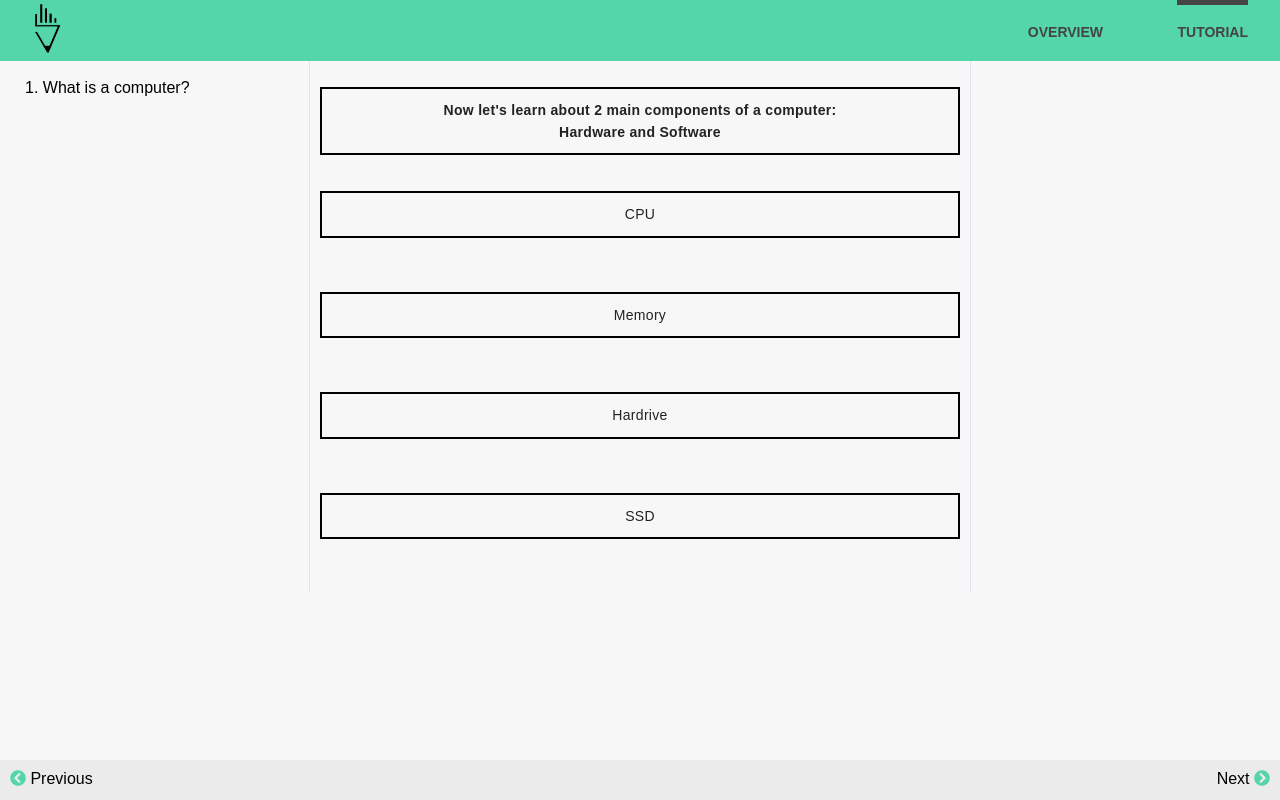
After one commit to ragarwalll/minorProject, a PHP site: page /beginner/3.php in a window 1280 px wide. The commit adds this page. Run offline with PHP 8.4, Linux system fonts and the light colour scheme; some libraries are stand-ins or nearby versions.

Commit message:
Content to beginner added partially

```diff
--- /dev/null
+++ b/beginner/3.php
@@ -0,0 +1,147 @@
+<!DOCTYPE html>
+<html lang="en">
+<head>
+    <meta charset="UTF-8">
+    <meta name="viewport" content="width=device-width, initial-scale=1.0">
+    <meta http-equiv="X-UA-Compatible" content="ie=edge">
+    <link rel="stylesheet" href="https://use.fontawesome.com/releases/v5.5.0/css/all.css" integrity="sha384-B4dIYHKNBt8Bc12p+WXckhzcICo0wtJAoU8YZTY5qE0Id1GSseTk6S+L3BlXeVIU" crossorigin="anonymous">
+    <link rel="stylesheet" href="./css/main.css">
+    <link rel="stylesheet" href="../css-global/preloader-icon.css">
+    <script type='text/javascript' src='../js-global/jquery.min.js'></script>
+    <script src='../js-global/preloader-icon.js'></script>
+    <link rel="stylesheet" href="../css-global/header.css">
+    <script src='../js-global/header-toggle.js'></script>
+    <link rel="stylesheet" href="../css-global/left-sided.css">
+    <link rel="stylesheet" href="../css-global/main-wrapper.css">
+    <link rel="stylesheet" href="../css-global/footer-fixed.css">
+    <title>Beginner | Digital Literacy Programme</title>
+</head>
+<body>
+    <div class="spinner-wrapper" id="loader">
+        <div class="spinner">
+            <div class="pencil_l"></div><div class="correct1"></div>
+            <div class="pencil_s1"></div>
+            <div class="data1"></div>
+            <div class="data2"></div>
+            <div class="data3"></div>
+            <div class="data4"></div>
+            <div class="pencil_r"></div>
+            <div class="arrow_up"></div>
+            <div class="correct2"></div>
+            <div class="pencil_h"></div>
+        </div>
+    </div>
+
+    <div id="container" class="top">
+        <header>
+            <div class="container" id="nav">
+            <div class="logo"><a href="index.php"> <img src="../img/logo.png" width="30" alt=""></div></a>
+                <nav>
+                    <ul>
+                    <li><a href="./" class="navItem ">Overview</a></li>
+                    <li><a href="" class="navItem navItem1">Tutorial</a></li>
+
+                    </ul>
+                </nav>
+                <div class="nav-toggle">
+                    <div class="hamburger"></div>
+                </div>
+                <div class="nav-toggle1">
+                        <div class="hamburger1"></div>
+                </div>
+            </div>
+        </header>
+        <div class="top-scroll">
+            <a href="javascript:void(0)"><i class="fas fa-chevron-circle-up fa-2x"></i></a>
+        </div>
+        <div class="paging">
+            <a href="1.php" class="pageInc"><i class="fas fa-chevron-circle-left ico"></i> Previous </a>
+            <a href="3.php" class="pageInc pageInc1">Next <i class="fas fa-chevron-circle-right ico"></i></a>
+        </div>
+
+        <div class="left-sided">
+            <div class="index">
+                <ol>
+                    <li><a href="javascript:void(0)" data="1">What is a computer?</a></li>
+
+                </ol>
+            </div>
+        </div>
+
+        <div class="main-wrapper beginner-content">
+           <div class="card">
+                <div class="heading">
+                    <p> Now let's learn about 2 main components of a computer: <br>Hardware and Software</p>
+                </div>
+            </div>
+            <br><br>
+            <div class="card question">
+                <div class="center">
+                    <p>CPU</p>
+                </div>
+            </div>
+            <br>
+            <div class="card answer">
+                <div class="center">
+                    <p>The Central Processing Unit, or CPU, does nearly all the calculating. It is the main microchip in the computer that distributes tasks to all other parts of the computer. When most people talk about the processor, or chip, it is actually the CPU they are referring to.</p>
+                </div>
+            </div>
+            <br><br>
+            <div class="card question">
+                <div class="center">
+                    <p>Memory</p>
+                </div>
+            </div>
+            <br>
+            <div class="card answer">
+                <div class="center">
+                    <p> RAM (Random Access Memory), commonly called just memory, holds computer code that needs to be operated on quickly. This allows information held in memory to quickly interact with the CPU. The amount of RAM available is limited and therefore needs to be constantly cleared and refilled (don't worry; all computers do this automatically). RAM is just one part of the computer that determines your speed.
+
+
+RAM is referred to as "volatile" memory because the information stored in it disappears when the power is turned off. Hard drives and flash drives, on the other hand, contain non-volatile memory, which is like paper: it can be destroyed or erased, but when properly taken care of, can last forever.
+
+
+RAM is plugged into special slots on the motherboard. There is a large link (known as a bus) from the memory to the CPU. Each motherboard has a fixed number of slots for RAM - often 2 or 4 slots. Only certain types of RAM and sizes of RAM can be used with any motherboard. So before buying, check your motherboard details.</p>
+                </div>
+            </div>
+            <br><br>
+
+            <div class="card question">
+                <div class="center">
+                    <p>Hardrive</p>
+                </div>
+            </div>
+            <br>
+            <div class="card answer">
+                <div class="center">
+                    <p> Software is bound only by the creator's imagination and the user's willingness to use the software.</p>
+                </div>
+            </div>
+            <br><br>
+            <div class="card question">
+                <div class="center">
+                    <p>SSD</p>
+                </div>
+            </div>
+            <br>
+            <div class="card answer">
+                <div class="center">
+                    <p> Software is bound only by the creator's imagination and the user's willingness to use the software.</p>
+                </div>
+            </div>
+            <br><br>
+            <div class="center answer">
+                <img src="../img/computer.jpg" width="200" alt="">
+            </div>
+
+
+
+
+        </div>
+
+         <script src='../js-global/reveal.js'></script>
+        <script src='../js-global/scroll.js'></script>
+        <script src='../js-global/scroll-top.js'></script>
+        <br> <br>
+</body>
+</html>
--- a/css-global/main-wrapper.css
+++ b/css-global/main-wrapper.css
@@ -79,3 +79,30 @@
     all: unset;
     cursor: pointer;
 }
+.heading{
+    text-align: center;
+}
+
+.card{
+    padding: 10px;
+    border: 2px solid #000000;
+    transition: all 250ms ease-in-out;
+}
+
+.card:hover{
+    background: #039be5;
+    transition: all 250ms ease-in-out;
+}
+.card:hover p{
+    color: #fff;
+    transition: all 250ms ease-in-out;
+}
+.heading p{
+    font-weight: 700;
+}
+.center{
+    text-align: center;
+}
+.question{
+    cursor: pointer;
+}
--- a/initial.php
+++ b/initial.php
@@ -51,11 +51,13 @@ if(isset($_POST['submit_form'])){
     }
 }
 ?>
+    <!--
     <div class="center">
         <div class="container">
             <p>Hi</p>
         </div>
     </div>
+    -->
     <div class="space" style="display:block;"></div>
     <div class="main-form">
         <h3 id="main">Welcome</h3>
--- /dev/null
+++ b/js-global/reveal.js
@@ -0,0 +1,5 @@
+$('.answer').hide();
+
+$('.question').click(function(){
+    $(this).next().next().fadeIn();
+});
--- a/js/pretexts.js
+++ b/js/pretexts.js
@@ -2,7 +2,7 @@ $('.main-form').hide();
 $('.name-alert').hide();
 $('.age-alert').hide();
 var myVar;
-myVar = setTimeout(showPage, 1200);
+myVar = setTimeout(showPage, 0000);
 function showPage() {
     $('.main-form').fadeIn();
     $(".center").fadeOut();
```
Also changed, not shown: beginner/1.php (added, +104 -0 lines), beginner/2.php (added, +116 -0 lines), img/computer.jpg (added), index.php (line endings or trailing spaces), js/dynamicpage.js (line endings or trailing spaces), loaddata.php (line endings or trailing spaces), pricing.html (line endings or trailing spaces).
